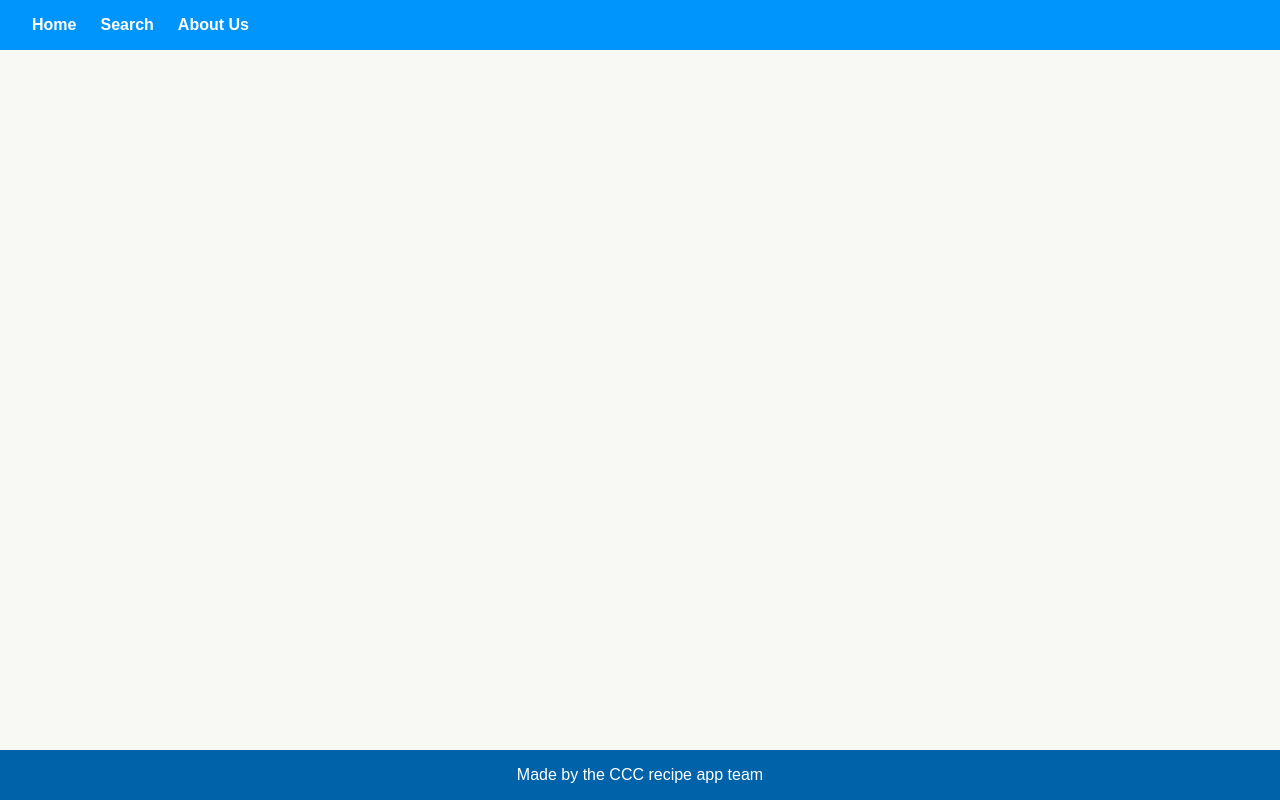
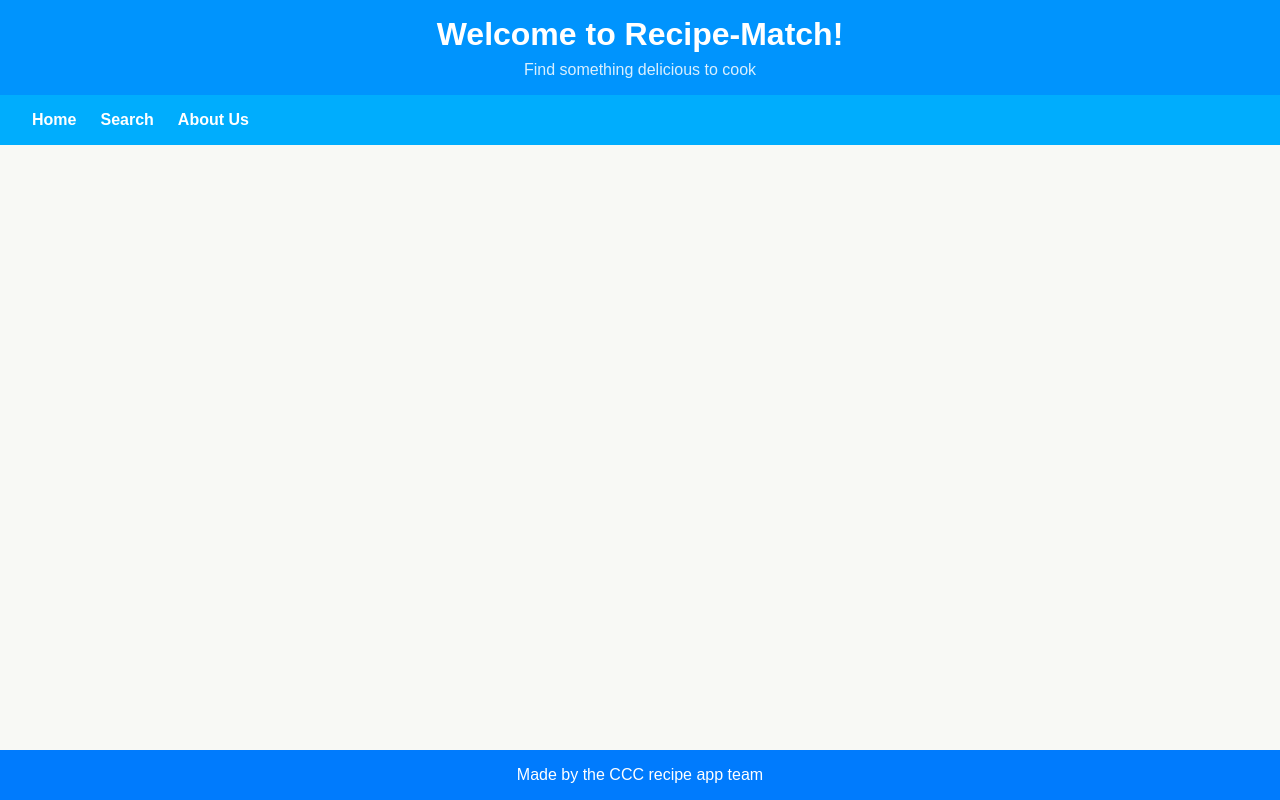
Before and after one commit to wyguy27/Recipe-Match, a Django app: page / in a window 1280 px wide. Run offline with Django 5.2, Linux system fonts and the light colour scheme.

Commit message:
fix styling

```diff
--- a/recipes/static/recipes/style.css
+++ b/recipes/static/recipes/style.css
@@ -1,3 +1,21 @@
+.site-header {
+    background: #0094fd;
+    color: white;
+    text-align: center;
+    padding: 1rem;
+
+}
+
+.site-header h1 {
+    margin: 0;
+    font-size: 2rem;
+}
+
+.site-header p {
+  margin: 0.5rem 0 0;
+  opacity: 0.85;
+}
+
 body {
   font-family: Arial, sans-serif;
   margin: 0;
@@ -9,7 +27,7 @@ body {
 }
 
 .navbar {
-  background: #0094fd;
+  background: #00adfd;
   padding: 1rem 2rem;
 }
 
@@ -41,7 +59,7 @@ body {
 }
 
 footer {
-  background: #0062a8;
+  background: #007bfd;
   color: white;
   text-align: center;
   padding: 1rem;
--- a/recipes/templates/recipes/base.html
+++ b/recipes/templates/recipes/base.html
@@ -4,15 +4,21 @@
     {% load static %}
     <link rel="stylesheet" href="{% static 'recipes/style.css' %}">
     <title>{% block title %}Recipe Finder{% endblock %}</title>
+    <header class="site-header">
+        {% block header %}
+        <h1>Welcome to Recipe-Match!</h1>
+        <p>Find something delicious to cook</p>
+        {% endblock %}
+    </header>
 </head>
 
 <body>
     <nav class="navbar">
         {% block navbar %}
         <ul class="nav-links">
-            <li><a href=#home>Home</a></li>
-            <li><a href="#search">Search</a></li>
-            <li><a href="#about">About Us</a></li>
+            <li><a href="">Home</a></li>
+            <li><a href="/search/">Search</a></li>
+            <li><a href="/about/">About Us</a></li>
         </ul>
         {% endblock %}
     </nav>
```
Also changed, not shown: recipes/static/recipes/real_style.css (deleted, +0 -46 lines).
